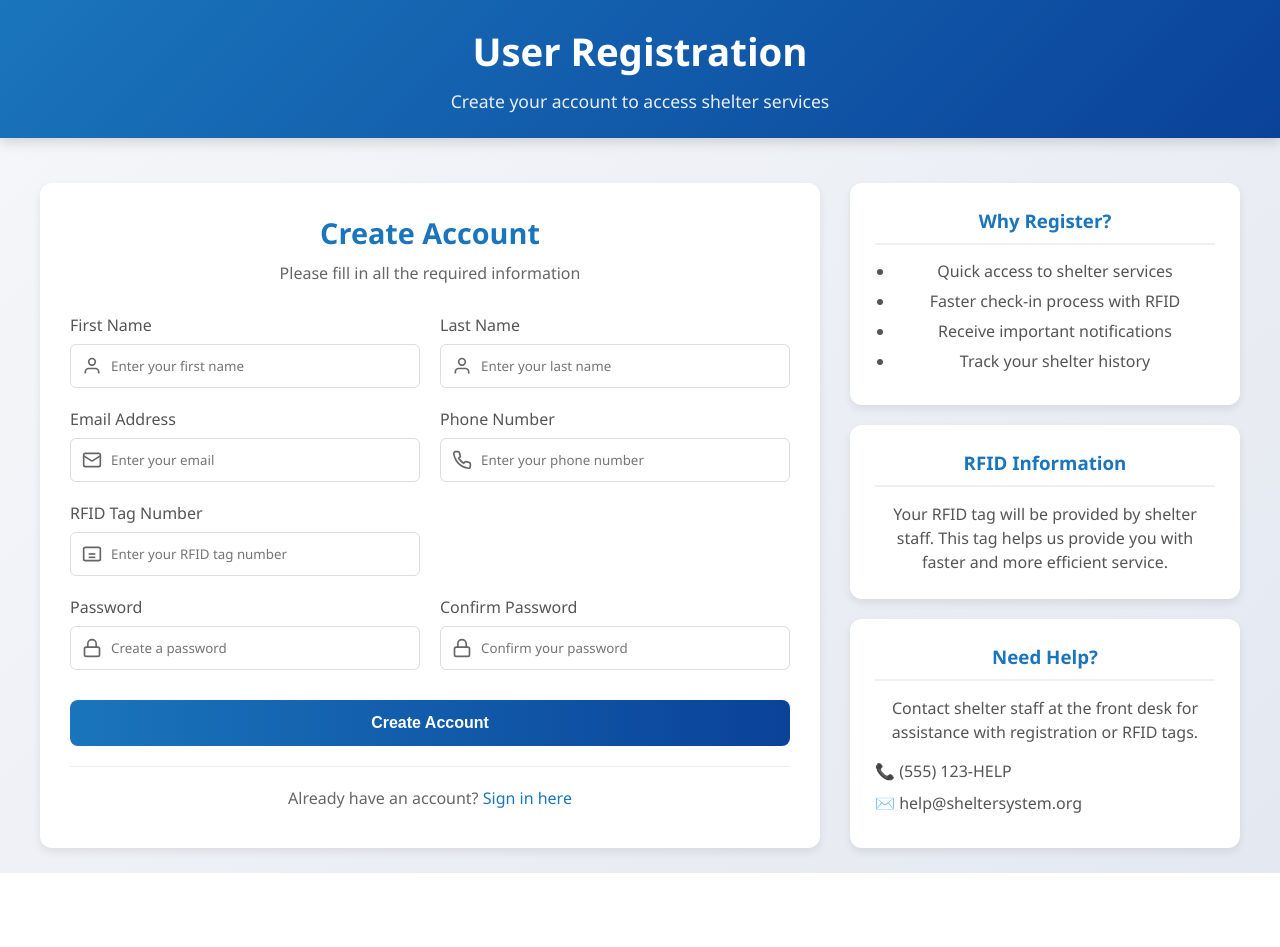
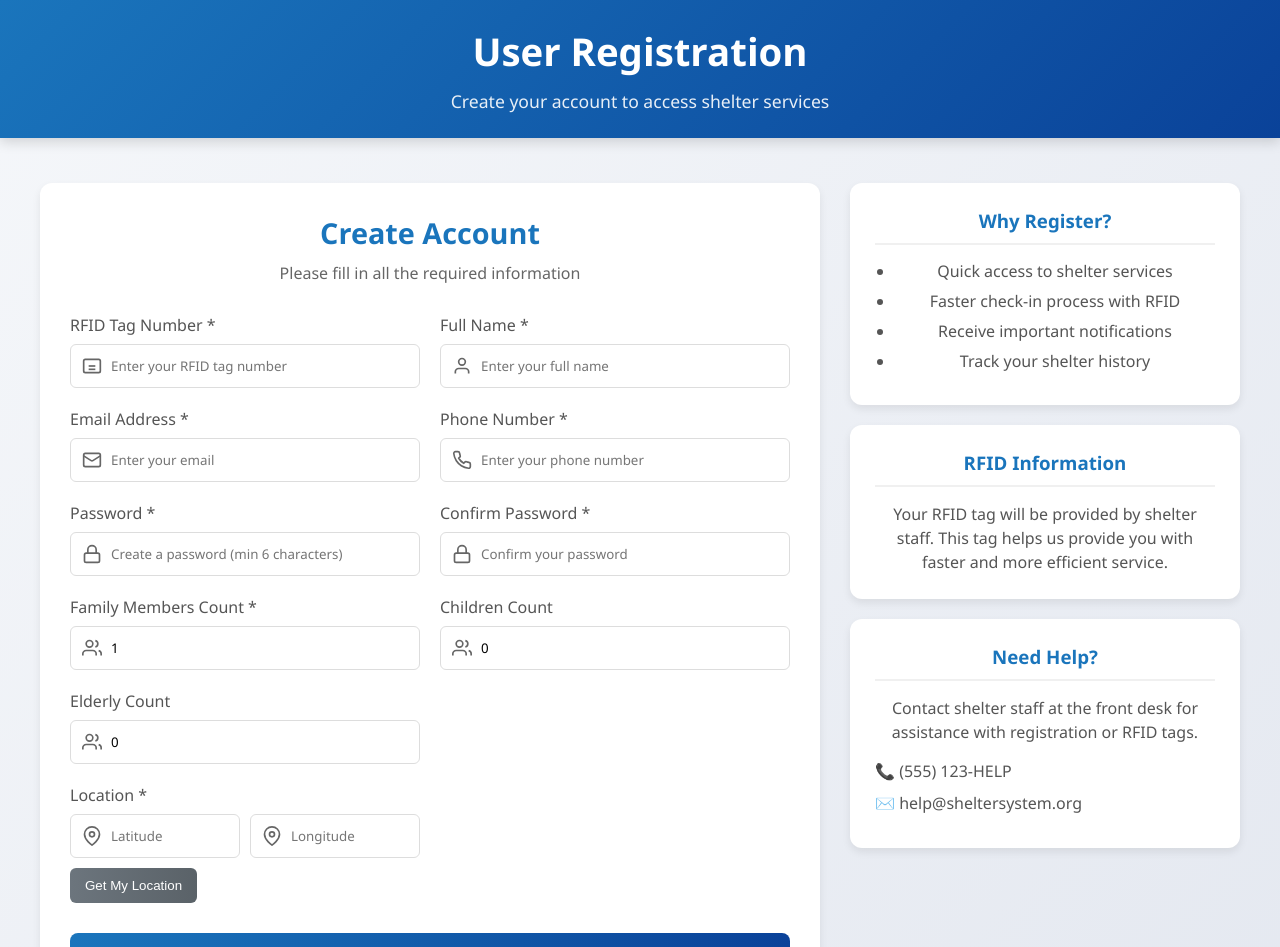
Before and after one commit to RyanAdrianRavikumar/disaster-routing-system, a React (Create React App) app in the folder frontend/: page / in a window 1280 px wide. Shown: the top 947 px of the page. Before the commit the page ends 873 px from the top, so only its background shows below. Built offline with nearby package versions, Linux system fonts and the light colour scheme.

Commit message:
fixed and updated User registration page

```diff
--- a/frontend/src/pages/UserRegistration.jsx
+++ b/frontend/src/pages/UserRegistration.jsx
@@ -40,15 +40,53 @@ const IDIcon = () => (
   </svg>
 );
 
+const FamilyIcon = () => (
+  <svg width="20" height="20" viewBox="0 0 24 24" fill="none" stroke="currentColor" strokeWidth="2">
+    <path d="M17 21v-2a4 4 0 0 0-4-4H5a4 4 0 0 0-4 4v2"></path>
+    <circle cx="9" cy="7" r="4"></circle>
+    <path d="M23 21v-2a4 4 0 0 0-3-3.87"></path>
+    <path d="M16 3.13a4 4 0 0 1 0 7.75"></path>
+  </svg>
+);
+
+const ChildIcon = () => (
+  <svg width="20" height="20" viewBox="0 0 24 24" fill="none" stroke="currentColor" strokeWidth="2">
+    <path d="M17 21v-2a4 4 0 0 0-4-4H5a4 4 0 0 0-4 4v2"></path>
+    <circle cx="9" cy="7" r="4"></circle>
+    <path d="M23 21v-2a4 4 0 0 0-3-3.87"></path>
+    <path d="M16 3.13a4 4 0 0 1 0 7.75"></path>
+  </svg>
+);
+
+const ElderlyIcon = () => (
+  <svg width="20" height="20" viewBox="0 0 24 24" fill="none" stroke="currentColor" strokeWidth="2">
+    <path d="M17 21v-2a4 4 0 0 0-4-4H5a4 4 0 0 0-4 4v2"></path>
+    <circle cx="9" cy="7" r="4"></circle>
+    <path d="M23 21v-2a4 4 0 0 0-3-3.87"></path>
+    <path d="M16 3.13a4 4 0 0 1 0 7.75"></path>
+  </svg>
+);
+
+const LocationIcon = () => (
+  <svg width="20" height="20" viewBox="0 0 24 24" fill="none" stroke="currentColor" strokeWidth="2">
+    <path d="M21 10c0 7-9 13-9 13s-9-6-9-13a9 9 0 0 1 18 0z"></path>
+    <circle cx="12" cy="10" r="3"></circle>
+  </svg>
+);
+
 const UserRegistration = ({ onRegistrationSuccess }) => {
   const [formData, setFormData] = useState({
-    firstName: '',
-    lastName: '',
+    rfid: '',
+    name: '',
+    phoneNumber: '',
     email: '',
-    phone: '',
-    rfid: '',
     password: '',
-    confirmPassword: ''
+    confirmPassword: '',
+    currentLatitude: '',
+    currentLongitude: '',
+    familyCount: 1,
+    childrenCount: 0,
+    elderlyCount: 0
   });
   const [message, setMessage] = useState('');
   const [isLoading, setIsLoading] = useState(false);
@@ -58,8 +96,33 @@ const UserRegistration = ({ onRegistrationSuccess }) => {
     const { name, value } = e.target;
     setFormData(prev => ({
       ...prev,
-      [name]: value
+      [name]: name.includes('Count') ? parseInt(value) || 0 : value
     }));
+  };
+
+  const getCurrentLocation = () => {
+    if (navigator.geolocation) {
+      setIsLoading(true);
+      setMessage('Getting your location...');
+
+      navigator.geolocation.getCurrentPosition(
+        (position) => {
+          setFormData(prev => ({
+            ...prev,
+            currentLatitude: position.coords.latitude,
+            currentLongitude: position.coords.longitude
+          }));
+          setMessage('Location obtained successfully!');
+          setIsLoading(false);
+        },
+        (error) => {
+          setMessage('Unable to get your location. Please enter manually.');
+          setIsLoading(false);
+        }
+      );
+    } else {
+      setMessage('Geolocation is not supported by this browser. Please enter manually.');
+    }
   };
 
   const handleSubmit = async (e) => {
@@ -76,24 +139,58 @@ const UserRegistration = ({ onRegistrationSuccess }) => {
       return;
     }
 
+    if (!formData.currentLatitude || !formData.currentLongitude) {
+      setMessage('Please provide your location');
+      return;
+    }
+
     setIsLoading(true);
 
     try {
+      // Prepare the data for API submission
+      const submissionData = {
+        rfid: formData.rfid,
+        name: formData.name,
+        phoneNumber: formData.phoneNumber,
+        email: formData.email,
+        password: formData.password,
+        currentLatitude: parseFloat(formData.currentLatitude),
+        currentLongitude: parseFloat(formData.currentLongitude),
+        familyCount: formData.familyCount,
+        childrenCount: formData.childrenCount,
+        elderlyCount: formData.elderlyCount
+      };
+
+      console.log('Registration data:', submissionData);
+
       // In a real application, you would send this data to your backend API
-      console.log('Registration data:', formData);
+      // Example:
+      // const response = await fetch('http://localhost:8080/api/users/register', {
+      //   method: 'POST',
+      //   headers: {
+      //     'Content-Type': 'application/json',
+      //   },
+      //   body: JSON.stringify(submissionData),
+      // });
 
       // Simulate API call
       await new Promise(resolve => setTimeout(resolve, 1500));
 
       setMessage('Registration successful! Welcome to the shelter system.');
+
+      // Reset form
       setFormData({
-        firstName: '',
-        lastName: '',
+        rfid: '',
+        name: '',
+        phoneNumber: '',
         email: '',
-        phone: '',
-        rfid: '',
         password: '',
-        confirmPassword: ''
+        confirmPassword: '',
+        currentLatitude: '',
+        currentLongitude: '',
+        familyCount: 1,
+        childrenCount: 0,
+        elderlyCount: 0
       });
 
       // Call the success callback to update registration status
@@ -138,30 +235,30 @@ const UserRegistration = ({ onRegistrationSuccess }) => {
             <form onSubmit={handleSubmit} className="registration-form">
               <div className="form-row">
                 <div className="form-group">
-                  <label>First Name</label>
+                  <label>RFID Tag Number *</label>
                   <div className="input-with-icon">
-                    <UserIcon />
+                    <IDIcon />
                     <input
                       type="text"
-                      name="firstName"
-                      value={formData.firstName}
+                      name="rfid"
+                      value={formData.rfid}
                       onChange={handleInputChange}
-                      placeholder="Enter your first name"
+                      placeholder="Enter your RFID tag number"
                       required
                     />
                   </div>
                 </div>
 
                 <div className="form-group">
-                  <label>Last Name</label>
+                  <label>Full Name *</label>
                   <div className="input-with-icon">
                     <UserIcon />
                     <input
                       type="text"
-                      name="lastName"
-                      value={formData.lastName}
+                      name="name"
+                      value={formData.name}
                       onChange={handleInputChange}
-                      placeholder="Enter your last name"
+                      placeholder="Enter your full name"
                       required
                     />
                   </div>
@@ -170,7 +267,7 @@ const UserRegistration = ({ onRegistrationSuccess }) => {
 
               <div className="form-row">
                 <div className="form-group">
-                  <label>Email Address</label>
+                  <label>Email Address *</label>
                   <div className="input-with-icon">
                     <EmailIcon />
                     <input
@@ -185,13 +282,13 @@ const UserRegistration = ({ onRegistrationSuccess }) => {
                 </div>
 
                 <div className="form-group">
-                  <label>Phone Number</label>
+                  <label>Phone Number *</label>
                   <div className="input-with-icon">
                     <PhoneIcon />
                     <input
                       type="tel"
-                      name="phone"
-                      value={formData.phone}
+                      name="phoneNumber"
+                      value={formData.phoneNumber}
                       onChange={handleInputChange}
                       placeholder="Enter your phone number"
                       required
@@ -202,24 +299,7 @@ const UserRegistration = ({ onRegistrationSuccess }) => {
 
               <div className="form-row">
                 <div className="form-group">
-                  <label>RFID Tag Number</label>
-                  <div className="input-with-icon">
-                    <IDIcon />
-                    <input
-                      type="text"
-                      name="rfid"
-                      value={formData.rfid}
-                      onChange={handleInputChange}
-                      placeholder="Enter your RFID tag number"
-                      required
-                    />
-                  </div>
-                </div>
-              </div>
-
-              <div className="form-row">
-                <div className="form-group">
-                  <label>Password</label>
+                  <label>Password *</label>
                   <div className="input-with-icon">
                     <LockIcon />
                     <input
@@ -227,14 +307,15 @@ const UserRegistration = ({ onRegistrationSuccess }) => {
                       name="password"
                       value={formData.password}
                       onChange={handleInputChange}
-                      placeholder="Create a password"
+                      placeholder="Create a password (min 6 characters)"
                       required
+                      minLength="6"
                     />
                   </div>
                 </div>
 
                 <div className="form-group">
-                  <label>Confirm Password</label>
+                  <label>Confirm Password *</label>
                   <div className="input-with-icon">
                     <LockIcon />
                     <input
@@ -245,6 +326,98 @@ const UserRegistration = ({ onRegistrationSuccess }) => {
                       placeholder="Confirm your password"
                       required
                     />
+                  </div>
+                </div>
+              </div>
+
+              <div className="form-row">
+                <div className="form-group">
+                  <label>Family Members Count *</label>
+                  <div className="input-with-icon">
+                    <FamilyIcon />
+                    <input
+                      type="number"
+                      name="familyCount"
+                      value={formData.familyCount}
+                      onChange={handleInputChange}
+                      min="1"
+                      max="20"
+                      required
+                    />
+                  </div>
+                </div>
+
+                <div className="form-group">
+                  <label>Children Count</label>
+                  <div className="input-with-icon">
+                    <ChildIcon />
+                    <input
+                      type="number"
+                      name="childrenCount"
+                      value={formData.childrenCount}
+                      onChange={handleInputChange}
+                      min="0"
+                      max="20"
+                    />
+                  </div>
+                </div>
+              </div>
+
+              <div className="form-row">
+                <div className="form-group">
+                  <label>Elderly Count</label>
+                  <div className="input-with-icon">
+                    <ElderlyIcon />
+                    <input
+                      type="number"
+                      name="elderlyCount"
+                      value={formData.elderlyCount}
+                      onChange={handleInputChange}
+                      min="0"
+                      max="20"
+                    />
+                  </div>
+                </div>
+              </div>
+
+              <div className="form-row">
+                <div className="form-group">
+                  <label>Location *</label>
+                  <div className="location-input-group">
+                    <div className="location-coordinates">
+                      <div className="input-with-icon">
+                        <LocationIcon />
+                        <input
+                          type="number"
+                          step="any"
+                          name="currentLatitude"
+                          value={formData.currentLatitude}
+                          onChange={handleInputChange}
+                          placeholder="Latitude"
+                          required
+                        />
+                      </div>
+                      <div className="input-with-icon">
+                        <LocationIcon />
+                        <input
+                          type="number"
+                          step="any"
+                          name="currentLongitude"
+                          value={formData.currentLongitude}
+                          onChange={handleInputChange}
+                          placeholder="Longitude"
+                          required
+                        />
+                      </div>
+                    </div>
+                    <button
+                      type="button"
+                      onClick={getCurrentLocation}
+                      className="location-btn"
+                      disabled={isLoading}
+                    >
+                      {isLoading ? 'Getting Location...' : 'Get My Location'}
+                    </button>
                   </div>
                 </div>
               </div>
--- a/frontend/src/styles/UserRegistration.css
+++ b/frontend/src/styles/UserRegistration.css
@@ -250,33 +250,52 @@
   font-weight: 500;
 }
 
-/* Responsive design */
-@media (max-width: 1024px) {
-  .registration-content {
-    grid-template-columns: 1fr;
-  }
+/* Location Input Styles */
+.location-input-group {
+  display: flex;
+  flex-direction: column;
+  gap: 10px;
 }
 
-@media (max-width: 768px) {
-  .registration-dashboard {
-    padding: 15px;
-  }
+.location-coordinates {
+  display: grid;
+  grid-template-columns: 1fr 1fr;
+  gap: 10px;
+}
 
-  .form-row {
-    grid-template-columns: 1fr;
-  }
+.location-btn {
+  background: linear-gradient(to right, #6c757d, #5a6268);
+  color: white;
+  border: none;
+  padding: 10px 15px;
+  border-radius: 6px;
+  font-weight: 500;
+  cursor: pointer;
+  transition: all 0.3s ease;
+  align-self: flex-start;
+}
 
-  .registration-form-container {
-    padding: 20px;
-  }
+.location-btn:hover:not(:disabled) {
+  background: linear-gradient(to right, #5a6268, #4e555b);
+  transform: translateY(-2px);
+}
 
-  .app-header h1 {
-    font-size: 2rem;
-  }
+.location-btn:disabled {
+  background: #ccc;
+  cursor: not-allowed;
+  transform: none;
+}
 
-  .app-header p {
-    font-size: 1rem;
-  }
+/* Ensure number inputs look consistent */
+input[type="number"] {
+  -moz-appearance: textfield;
+  appearance: textfield; /* Standard property */
+}
+
+input[type="number"]::-webkit-outer-spin-button,
+input[type="number"]::-webkit-inner-spin-button {
+  -webkit-appearance: none;
+  margin: 0;
 }
 
 /* Password strength indicator */
@@ -313,3 +332,40 @@
   margin-top: 5px;
   color: #666;
 }
+
+/* Responsive design */
+@media (max-width: 1024px) {
+  .registration-content {
+    grid-template-columns: 1fr;
+  }
+}
+
+@media (max-width: 768px) {
+  .registration-dashboard {
+    padding: 15px;
+  }
+
+  .form-row {
+    grid-template-columns: 1fr;
+  }
+
+  .registration-form-container {
+    padding: 20px;
+  }
+
+  .app-header h1 {
+    font-size: 2rem;
+  }
+
+  .app-header p {
+    font-size: 1rem;
+  }
+
+  .location-coordinates {
+    grid-template-columns: 1fr;
+  }
+
+  .location-btn {
+    align-self: stretch;
+  }
+}
```
